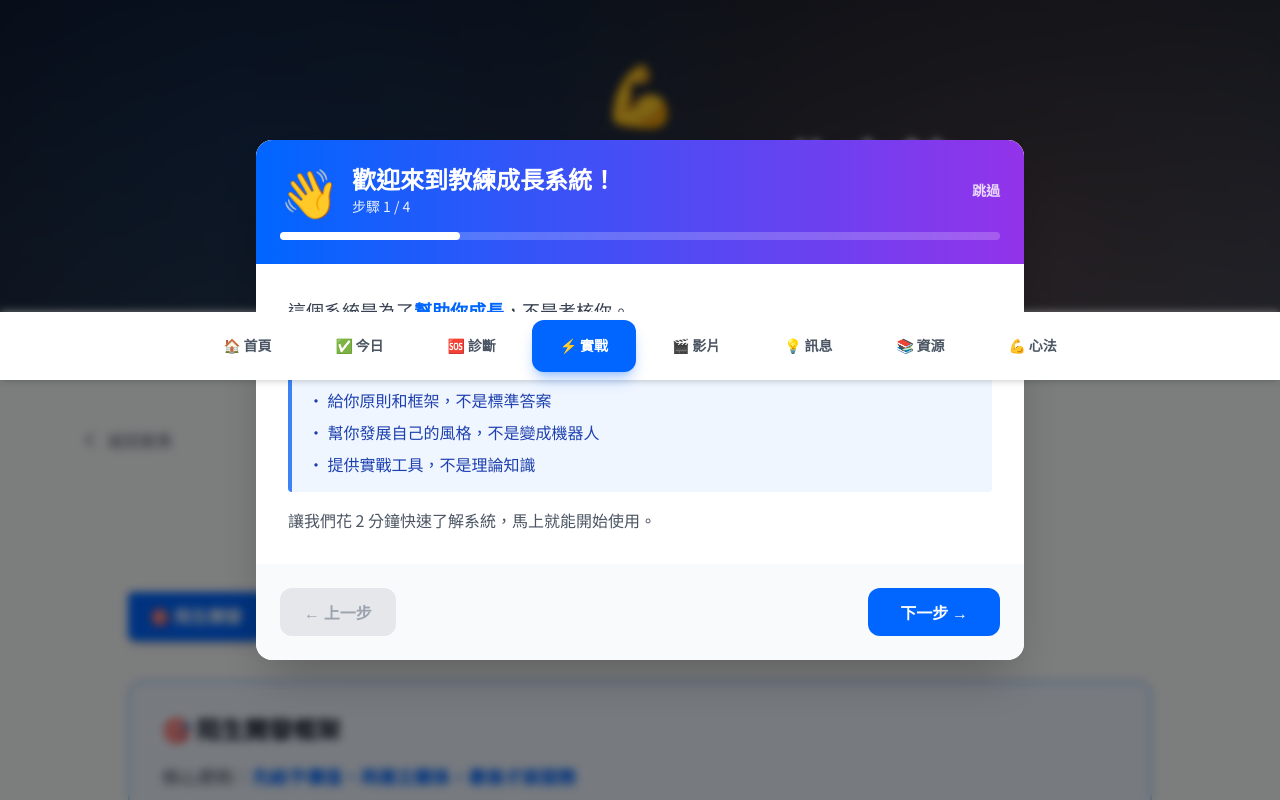
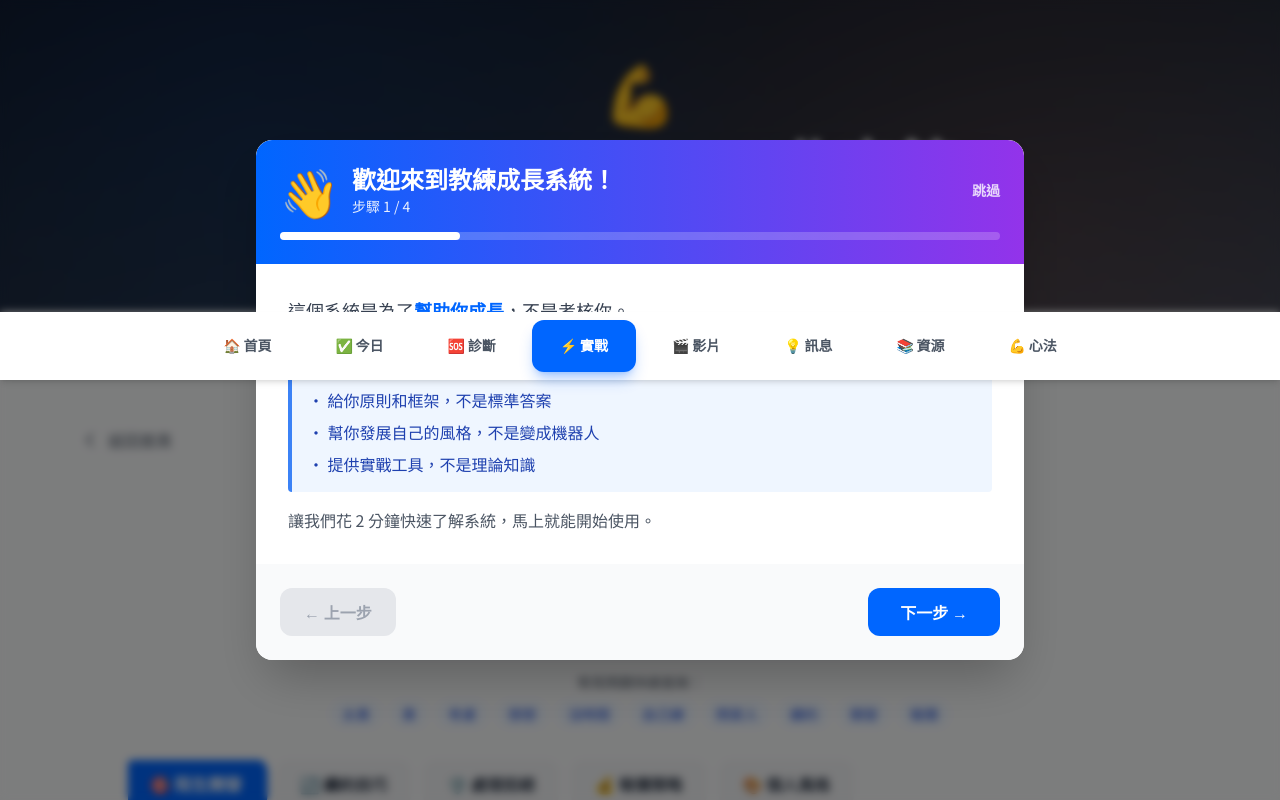
Before and after one commit to chenhoward456-hash/coach-system, a Next.js app: page / in a window 1280 px wide. Both pictures are taken after a click on the button "⚡ 實戰". Shown: the top 800 px of the page. Built offline with nearby package versions, Linux system fonts and the light colour scheme.

Commit message:
Add search functionality to practical frameworks with quick keyword matching

```diff
--- a/components/PracticalFrameworks.tsx
+++ b/components/PracticalFrameworks.tsx
@@ -9,6 +9,7 @@ interface PracticalFrameworksProps {
 
 export default function PracticalFrameworks({ onBack }: PracticalFrameworksProps) {
   const [activeFramework, setActiveFramework] = useState<string>('cold-approach');
+  const [searchQuery, setSearchQuery] = useState<string>('');
 
   const frameworks = [
     { id: 'cold-approach', label: '陌生開發', icon: '🎯' },
@@ -17,6 +18,35 @@ export default function PracticalFrameworks({ onBack }: PracticalFrameworksProps
     { id: 'pricing', label: '報價策略', icon: '💰' },
     { id: 'style', label: '個人風格', icon: '🎨' },
   ];
+
+  // 快速查詢關鍵字對應
+  const quickSearchMap: { [key: string]: string } = {
+    '太貴': 'objection',
+    '貴': 'objection',
+    '考慮': 'objection',
+    '想想': 'objection',
+    '沒時間': 'objection',
+    '自己練': 'objection',
+    '問家人': 'objection',
+    '續約': 'renewal',
+    '開發': 'cold-approach',
+    '報價': 'pricing',
+    '風格': 'style',
+    '陌生': 'cold-approach',
+    '拒絕': 'objection',
+  };
+
+  const handleSearch = (query: string) => {
+    setSearchQuery(query);
+
+    // 檢查是否有匹配的快速查詢
+    for (const [keyword, frameworkId] of Object.entries(quickSearchMap)) {
+      if (query.includes(keyword)) {
+        setActiveFramework(frameworkId);
+        break;
+      }
+    }
+  };
 
   return (
     <div className="animate-fade-in">
@@ -29,6 +59,38 @@ export default function PracticalFrameworks({ onBack }: PracticalFrameworksProps
         <p className="text-xl text-gray-600 text-center mb-8">
           不是話術，是原則。理解框架，用你的方式執行。
         </p>
+
+        {/* 搜尋框 */}
+        <div className="mb-8">
+          <div className="relative max-w-2xl mx-auto">
+            <input
+              type="text"
+              placeholder="遇到什麼問題？輸入關鍵字快速找答案（例如：太貴、考慮、續約）"
+              value={searchQuery}
+              onChange={(e) => handleSearch(e.target.value)}
+              className="w-full px-6 py-4 text-lg border-2 border-gray-300 rounded-xl focus:border-primary focus:ring-2 focus:ring-primary/20 outline-none transition-all"
+            />
+            <div className="absolute right-4 top-1/2 -translate-y-1/2 text-2xl">
+              🔍
+            </div>
+          </div>
+
+          {/* 快速查詢提示 */}
+          <div className="mt-4 text-center">
+            <p className="text-sm text-gray-600 mb-2">常見問題快速查詢：</p>
+            <div className="flex flex-wrap justify-center gap-2">
+              {Object.keys(quickSearchMap).slice(0, 10).map((keyword) => (
+                <button
+                  key={keyword}
+                  onClick={() => handleSearch(keyword)}
+                  className="px-3 py-1 bg-blue-50 text-blue-700 rounded-full text-sm hover:bg-blue-100 transition-colors"
+                >
+                  {keyword}
+                </button>
+              ))}
+            </div>
+          </div>
+        </div>
 
         {/* Framework Tabs */}
         <div className="flex gap-3 mb-8 overflow-x-auto pb-2">
```
